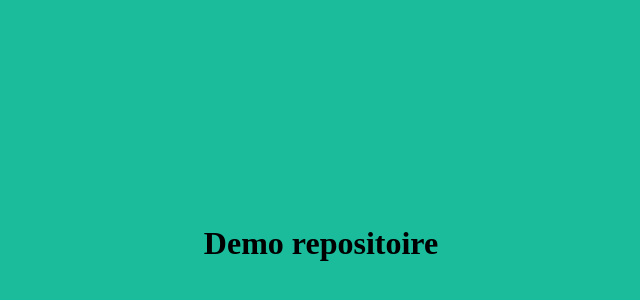
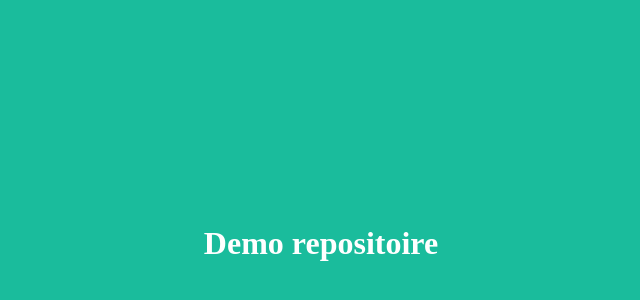
Before and after one commit to 2146541/demo-repo, a plain HTML site: page index.html in a window 1280 px wide. Shown: the part 36-336 px from the top of the page, without its empty margins (319-959 px from the left). Drawn offline with Linux system fonts and the light colour scheme.

Commit message:
second change coleur

```diff
--- a/index.html
+++ b/index.html
@@ -6,6 +6,6 @@
     <title>Document</title>
 </head>
 <body style="background-color: #1abc9c;">
-    <h1 style="padding-top: 20%; padding-bottom: 20%; text-align: center;">Demo repositoire</h1>
+    <h1 style="padding-top: 20%; padding-bottom: 20%; text-align: center; color: #FFFFFF;">Demo repositoire</h1>
 </body>
 </html>
```
